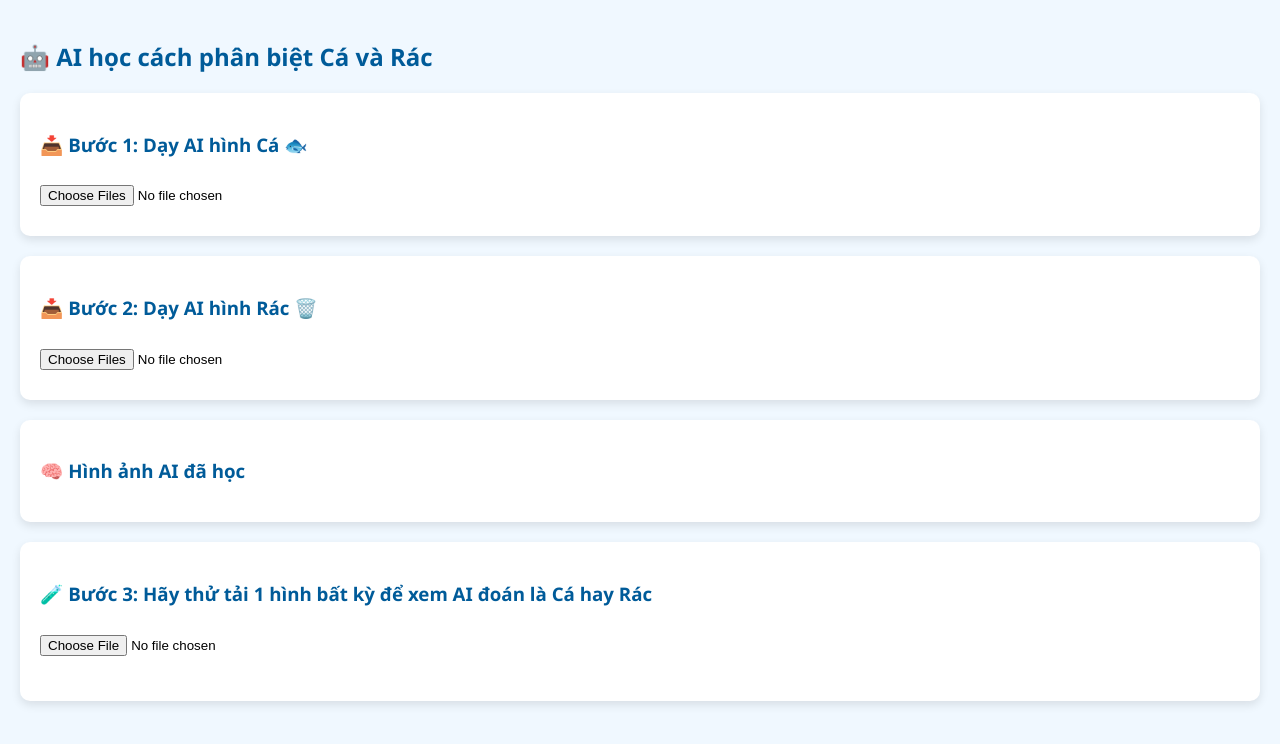
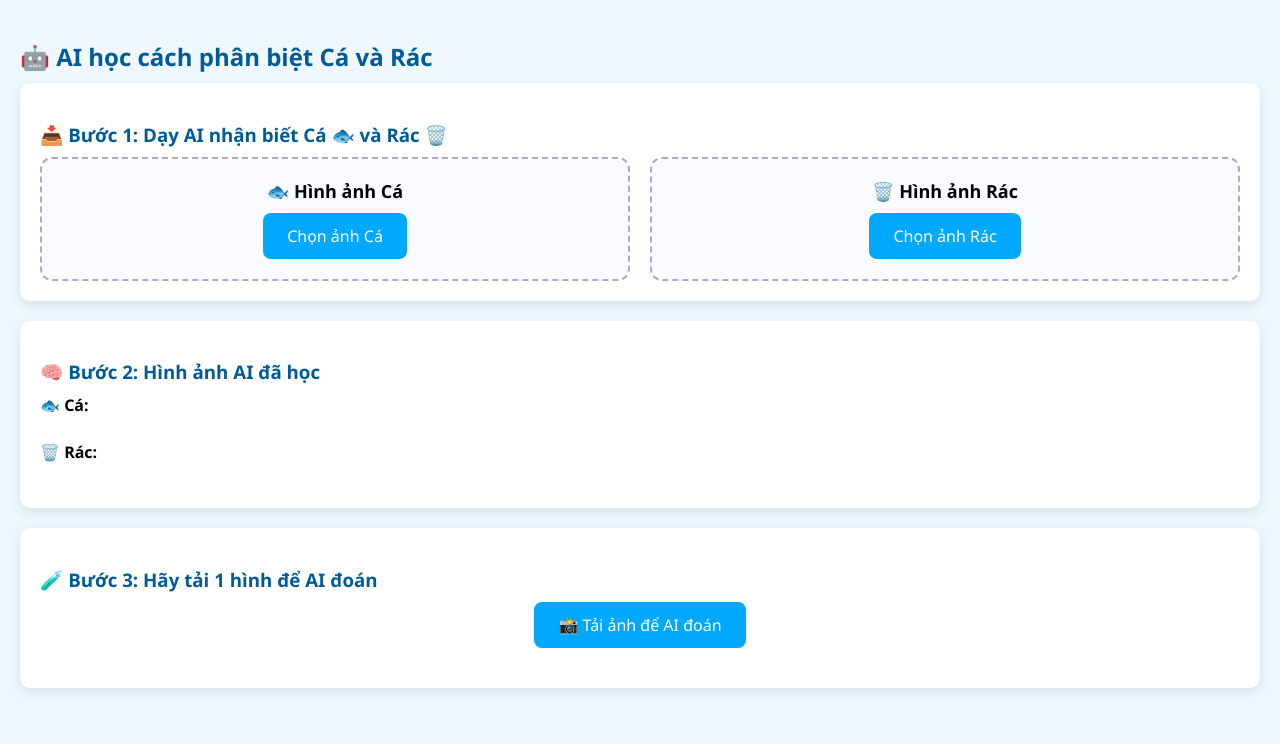
Before and after one commit to minhkhoabt8/SimpleShapeGames, a plain HTML site: page FishnTrash.html in a window 1280 px wide. Drawn offline with Linux system fonts and the light colour scheme.

Commit message:
Update FishnTrash.html

```diff
--- a/FishnTrash.html
+++ b/FishnTrash.html
@@ -1,8 +1,8 @@
 <!DOCTYPE html>
 <html lang="vi">
 <head>
-  <meta charset="UTF-8">
-  <title>AI Phân biệt Cá và Rác</title>
+  <meta charset="UTF-8" />
+  <title>AI Phân Biệt Cá và Rác</title>
   <style>
     body {
       font-family: 'Segoe UI', sans-serif;
@@ -10,25 +10,74 @@
       margin: 0;
       padding: 20px;
     }
+
     h2, h3 {
       color: #005b99;
+      margin-bottom: 10px;
     }
+
     .section {
-      background: #fff;
+      background: #ffffff;
       border-radius: 10px;
       padding: 20px;
       margin-bottom: 20px;
-      box-shadow: 0 4px 10px rgba(0,0,0,0.1);
+      box-shadow: 0 4px 12px rgba(0, 0, 0, 0.1);
     }
+
+    /* Bước 1: bố cục 2 khối cá và rác */
+    .upload-grid {
+      display: flex;
+      gap: 20px;
+      flex-wrap: wrap;
+      justify-content: space-around;
+    }
+
+    .upload-box {
+      flex: 1;
+      min-width: 200px;
+      background: #f9fbff;
+      border: 2px dashed #aac;
+      padding: 20px;
+      border-radius: 12px;
+      text-align: center;
+    }
+
+    .upload-box strong {
+      display: block;
+      font-size: 18px;
+      margin-bottom: 10px;
+    }
+
     input[type="file"] {
-      margin: 10px 0;
+      display: none;
     }
+
+    .custom-upload {
+      display: inline-block;
+      background-color: #00a8ff;
+      color: white;
+      padding: 12px 24px;
+      border-radius: 8px;
+      font-size: 16px;
+      cursor: pointer;
+      transition: background 0.3s ease;
+    }
+
+    .custom-upload:hover {
+      background-color: #0077cc;
+    }
+
     .img-list {
       display: flex;
       flex-wrap: wrap;
       gap: 10px;
       margin-top: 10px;
     }
+
+    .img-group {
+      margin-bottom: 15px;
+    }
+
     .img-list img {
       width: 80px;
       height: 80px;
@@ -36,24 +85,13 @@
       border-radius: 8px;
       border: 2px solid #ccc;
     }
+
     #result {
-      font-size: 20px;
+      font-size: 22px;
       font-weight: bold;
-      margin-top: 15px;
+      margin-top: 20px;
       color: #007700;
-    }
-    button {
-      background: #007bff;
-      color: white;
-      padding: 10px 20px;
-      border: none;
-      border-radius: 8px;
-      font-size: 16px;
-      cursor: pointer;
-      margin-top: 10px;
-    }
-    button:hover {
-      background: #0056b3;
+      text-align: center;
     }
   </style>
 </head>
@@ -61,35 +99,56 @@
 
   <h2>🤖 AI học cách phân biệt Cá và Rác</h2>
 
+  <!-- BƯỚC 1 -->
   <div class="section">
-    <h3>📥 Bước 1: Dạy AI hình Cá 🐟</h3>
-    <input type="file" accept="image/*" multiple onchange="handleTrain(event, 'fish')">
+    <h3>📥 Bước 1: Dạy AI nhận biết Cá 🐟 và Rác 🗑️</h3>
+    <div class="upload-grid">
+      <div class="upload-box">
+        <strong>🐟 Hình ảnh Cá</strong>
+        <label class="custom-upload" for="fishUpload">Chọn ảnh Cá</label>
+        <input type="file" id="fishUpload" accept="image/*" multiple onchange="handleTrain(event, 'fish')">
+      </div>
+      <div class="upload-box">
+        <strong>🗑️ Hình ảnh Rác</strong>
+        <label class="custom-upload" for="trashUpload">Chọn ảnh Rác</label>
+        <input type="file" id="trashUpload" accept="image/*" multiple onchange="handleTrain(event, 'trash')">
+      </div>
+    </div>
   </div>
 
+  <!-- BƯỚC 2 -->
   <div class="section">
-    <h3>📥 Bước 2: Dạy AI hình Rác 🗑️</h3>
-    <input type="file" accept="image/*" multiple onchange="handleTrain(event, 'trash')">
+    <h3>🧠 Bước 2: Hình ảnh AI đã học</h3>
+    <div class="img-group">
+      <strong>🐟 Cá:</strong>
+      <div class="img-list" id="fishImages"></div>
+    </div>
+    <div class="img-group">
+      <strong>🗑️ Rác:</strong>
+      <div class="img-list" id="trashImages"></div>
+    </div>
   </div>
 
+  <!-- BƯỚC 3 -->
   <div class="section">
-    <h3>🧠 Hình ảnh AI đã học</h3>
-    <div class="img-list" id="trainImages"></div>
-  </div>
-
-  <div class="section">
-    <h3>🧪 Bước 3: Hãy thử tải 1 hình bất kỳ để xem AI đoán là Cá hay Rác</h3>
-    <input type="file" accept="image/*" onchange="handlePredict(event)">
+    <h3>🧪 Bước 3: Hãy tải 1 hình để AI đoán</h3>
+    <div style="text-align: center;">
+      <label class="custom-upload" for="predictUpload">📸 Tải ảnh để AI đoán</label>
+      <input type="file" id="predictUpload" accept="image/*" onchange="handlePredict(event)">
+    </div>
     <div id="result"></div>
   </div>
 
+  <!-- Canvas ẩn -->
   <canvas id="hiddenCanvas" width="20" height="20" style="display:none;"></canvas>
 
+  <!-- SCRIPT -->
   <script>
     const trainingData = { fish: [], trash: [] };
 
     function handleTrain(event, label) {
       const files = event.target.files;
-      const preview = document.getElementById("trainImages");
+      const targetDiv = document.getElementById(label === 'fish' ? 'fishImages' : 'trashImages');
 
       for (let file of files) {
         const reader = new FileReader();
@@ -98,11 +157,8 @@
           img.onload = () => {
             const vec = imageToVector(img);
             trainingData[label].push(vec);
-
-            // Show image
             img.title = label === 'fish' ? '🐟 Cá' : '🗑️ Rác';
-            img.alt = img.title;
-            preview.appendChild(img);
+            targetDiv.appendChild(img);
           };
           img.src = e.target.result;
         };
@@ -151,7 +207,6 @@
     function predict(vec) {
       let bestLabel = null;
       let bestDist = Infinity;
-
       for (let label in trainingData) {
         for (let sample of trainingData[label]) {
           const dist = euclideanDist(vec, sample);
```
